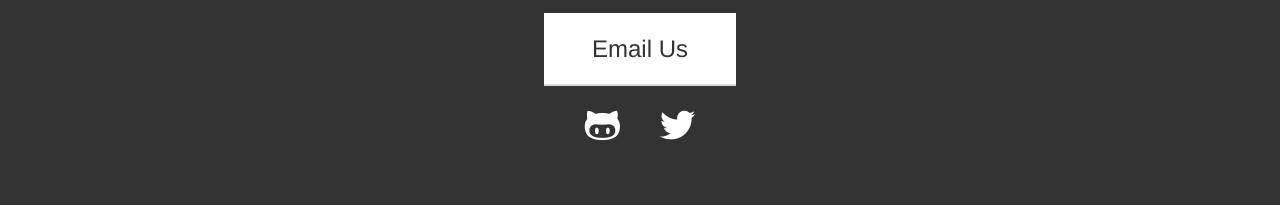
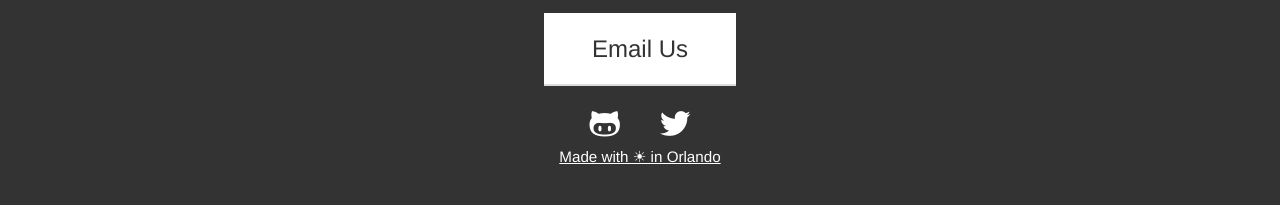
Before and after one commit to FuturaIO/futuraio.github.com, a Jekyll site: the page built from index.html, in a window 1280 px wide. Shown: the part 3182-3387 px from the top of the page. Built offline with Jekyll 4.4.1, drawn with Linux system fonts in a browser that asks for light colours; Markdown is read by kramdown in place of the engine named in the settings.

Commit message:
made in orlando link in footer

```diff
--- a/_layouts/default.html
+++ b/_layouts/default.html
@@ -40,6 +40,7 @@
             </div>
             <a href="mailto:intel@futura.io" class="btn">Email Us</a></br>
             <div class="social"><a href="http://github.com/futuraio"><i class="ss-octocat"></i></a><a href="http://twitter.com/futuraio"><i class="ss-twitter"></i></a></div>
+            <a href="http://orlandote.ch/made-in">Made with &#9728; in Orlando</a>
           </div>
         <script type="text/javascript">analytics.track('Loaded the Page', {});</script>
         </footer>
--- a/assets/css/style.css
+++ b/assets/css/style.css
@@ -320,6 +320,12 @@
 	margin: 20px;
 }
 
+#contact a {
+	color: #fff;
+	font-size: 95%;
+	margin-top: 10px;
+}
+
 .social a {
 	text-decoration: none;
 }
```
